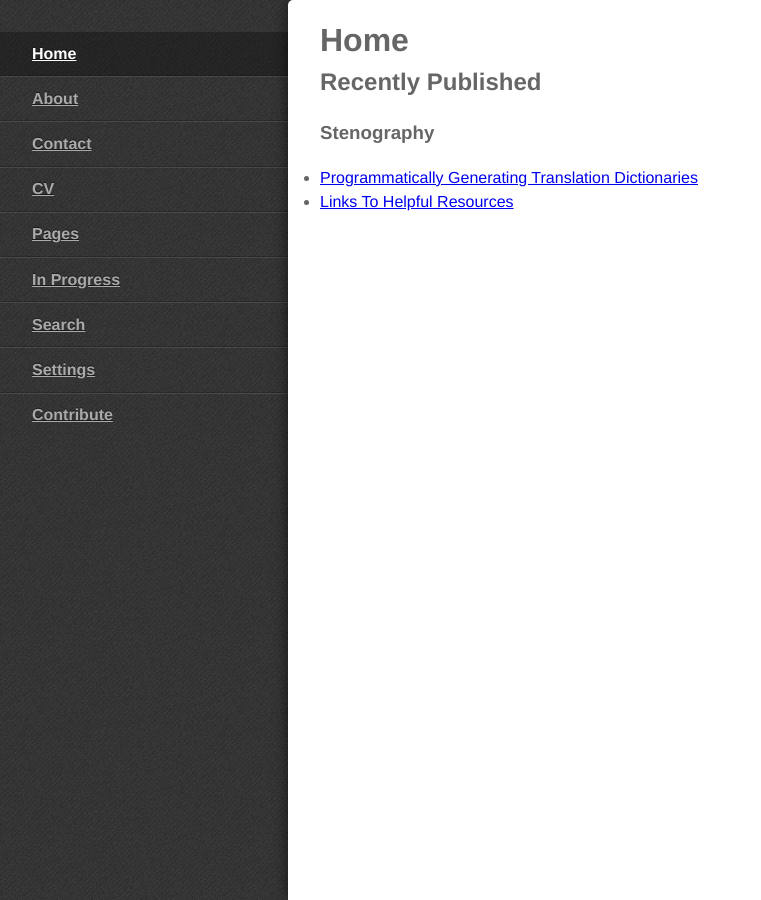
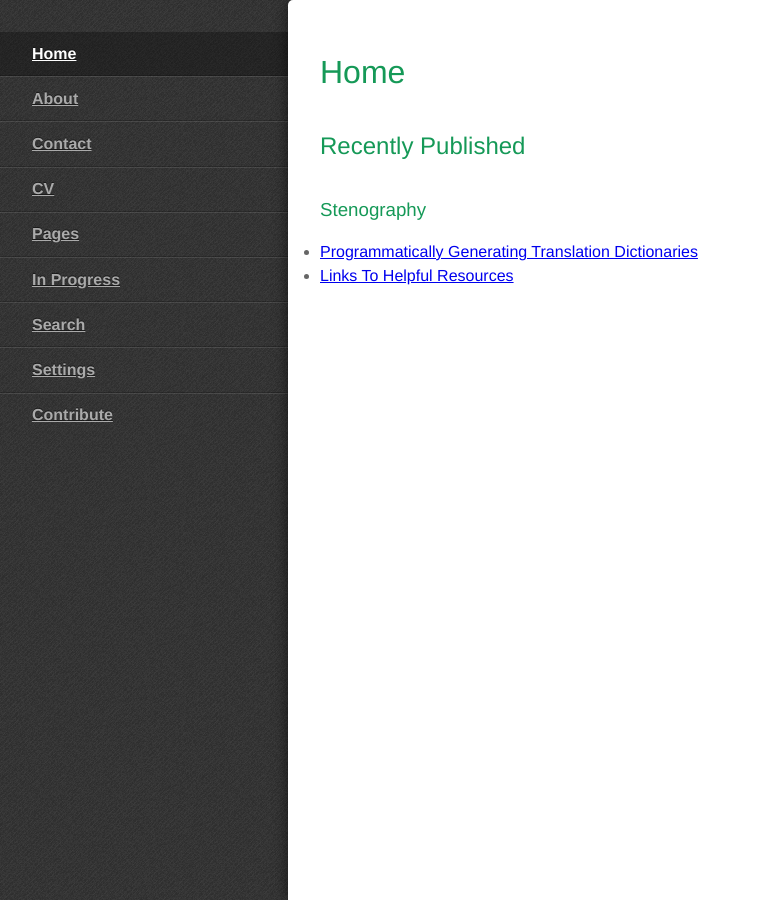
Before and after one commit to StevenTammen/StevenTammen.github.io, a Jekyll site: the page built from index.md, in a window 1280 px wide. Shown: the whole page, without its empty margins (0-761 px from the left). Built offline with Jekyll 4.4.1, drawn with Linux system fonts in a browser that asks for light colours.

Commit message:
Update layout.html

```diff
--- a/_layouts/layout.html
+++ b/_layouts/layout.html
@@ -38,7 +38,9 @@ THE SOFTWARE IS PROVIDED "AS IS", WITHOUT WARRANTY OF ANY KIND, EXPRESS OR IMPLI
 
     <div role="main" class="main">
       <a href="#nav" id="toggle">Menu</a>
+      <div class="main-content">
       {{content}}
+      </div>
     </div>
 
     <script>
```
